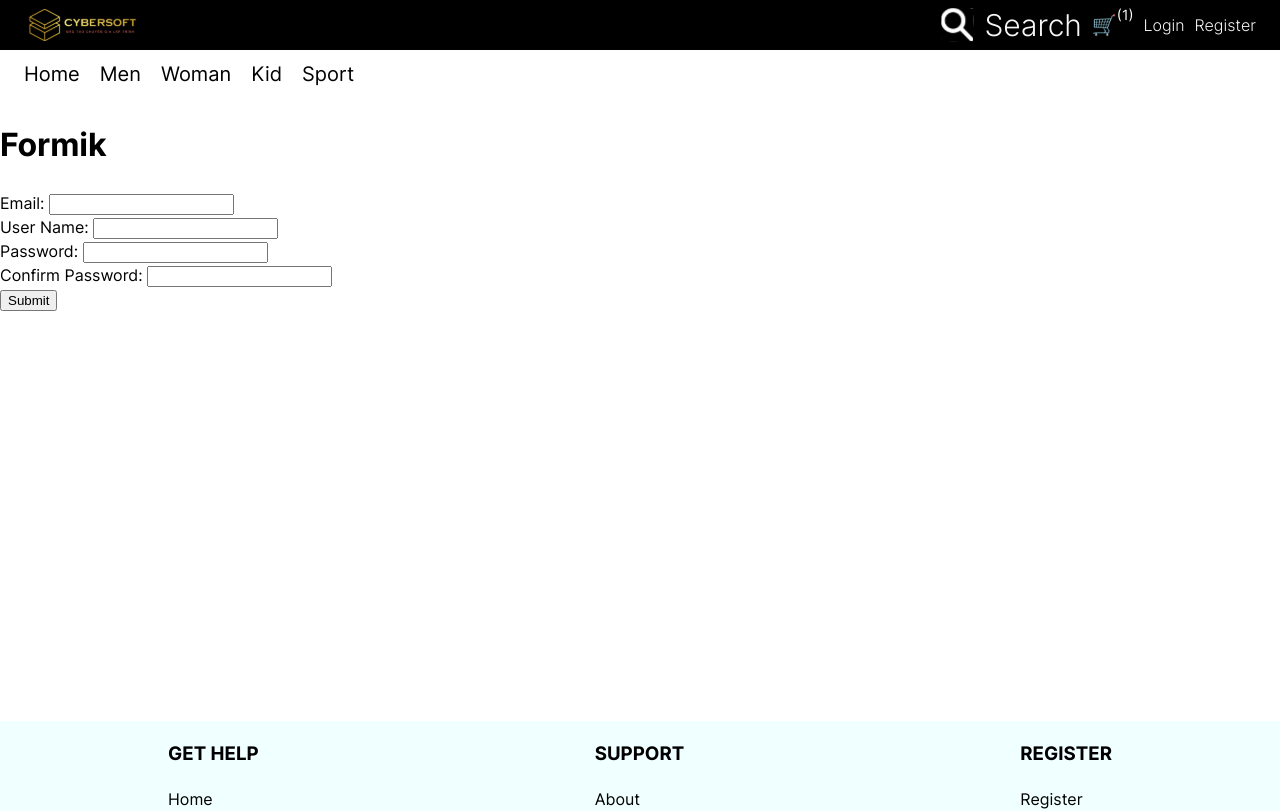
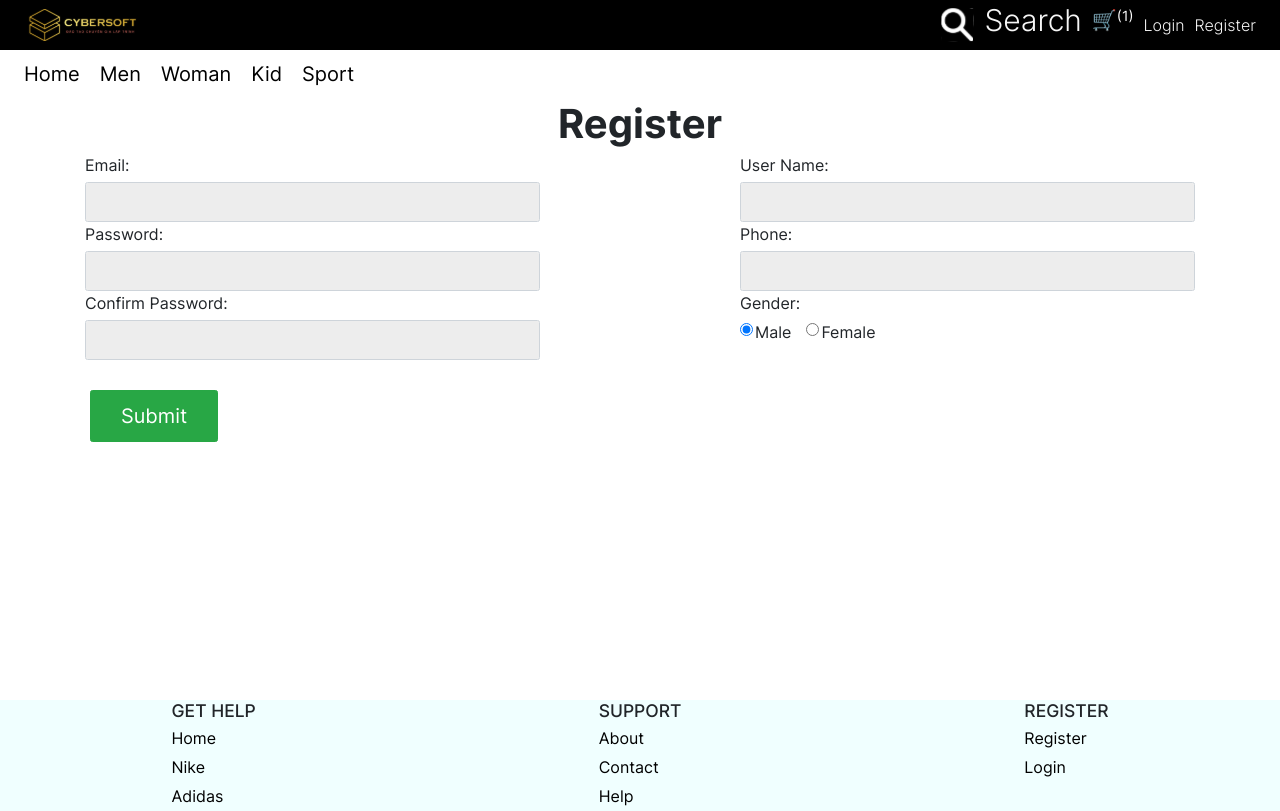
Before and after one commit to nanomax2509/CAPSTONE-REACT, a React (Vite) app: page /register in a window 1280 px wide. Shown: the top 811 px of the page. Built offline with nearby package versions, Linux system fonts and the light colour scheme.

Commit message:
add code register

```diff
--- a/index.html
+++ b/index.html
@@ -1,13 +1,24 @@
 <!DOCTYPE html>
 <html lang="en">
+
 <head>
 	<meta charset="UTF-8" />
 	<link rel="icon" type="image/svg+xml" href="/vite.svg" />
 	<meta name="viewport" content="width=device-width, initial-scale=1.0" />
 	<title>Vite + React</title>
+	<link rel="stylesheet" href="https://cdn.jsdelivr.net/npm/bootstrap@4.6.2/dist/css/bootstrap.min.css"
+		integrity="sha384-xOolHFLEh07PJGoPkLv1IbcEPTNtaed2xpHsD9ESMhqIYd0nLMwNLD69Npy4HI+N" crossorigin="anonymous">
 </head>
+
 <body>
 	<div id="root"></div>
 	<script type="module" src="/src/main.jsx"></script>
+	<script src="https://cdn.jsdelivr.net/npm/jquery@3.5.1/dist/jquery.slim.min.js"
+		integrity="sha384-DfXdz2htPH0lsSSs5nCTpuj/zy4C+OGpamoFVy38MVBnE+IbbVYUew+OrCXaRkfj"
+		crossorigin="anonymous"></script>
+	<script src="https://cdn.jsdelivr.net/npm/bootstrap@4.6.2/dist/js/bootstrap.bundle.min.js"
+		integrity="sha384-Fy6S3B9q64WdZWQUiU+q4/2Lc9npb8tCaSX9FK7E8HnRr0Jz8D6OP9dO5Vg3Q9ct"
+		crossorigin="anonymous"></script>
 </body>
+
 </html>
--- a/package.json
+++ b/package.json
@@ -10,9 +10,15 @@
         "preview": "vite preview"
     },
     "dependencies": {
+        "@fortawesome/fontawesome-svg-core": "^6.4.2",
+        "@fortawesome/free-brands-svg-icons": "^6.4.2",
+        "@fortawesome/free-regular-svg-icons": "^6.4.2",
+        "@fortawesome/free-solid-svg-icons": "^6.4.2",
+        "@fortawesome/react-fontawesome": "^0.2.0",
         "@reduxjs/toolkit": "^1.9.5",
         "antd": "^5.5.0",
         "axios": "^1.4.0",
+        "bootstrap-icons": "^1.10.5",
         "formik": "^2.4.0",
         "react": "^18.2.0",
         "react-dom": "^18.2.0",
--- a/src/pages/Register/Register.jsx
+++ b/src/pages/Register/Register.jsx
@@ -3,19 +3,25 @@ import './Register.scss';
 
 function Register() {
 	const [values, setValues] = useState({
-		userName: '',
+		email: '',
+		name: '',
 		password: '',
 		confirmPassword: '',
+		phone: '',
+		gender: true,
 	});
 
 	const [errors, setErrors] = useState({
-		userName: '',
+		email: '',
+		name: '',
 		password: '',
 		confirmPassword: '',
+		phone: '',
+		gender: true,
 	});
 
 	// const [touched, setTouched] = useState({
-	// 	userName: '',
+	// 	name: '',
 	// 	password: '',
 	// 	confirmPassword: '',
 	// });
@@ -40,11 +46,11 @@ function Register() {
 		const { value, name } = event.target;
 		const newErrors = {};
 
-		if (name === 'userName') {
+		if (name === 'name') {
 			if (value === '') {
-				newErrors.userName = 'Username is required';
+				newErrors.name = 'name is required';
 			} else {
-				newErrors.userName = '';
+				newErrors.name = '';
 			}
 		}
 
@@ -73,15 +79,26 @@ function Register() {
 	return (
 		<form onSubmit={handleSubmit}>
 			<div>
-				<label>User Name: </label>
+				<label>Email</label>
 				<input
 					onBlur={handleBlur}
 					onChange={handleChangeValue}
 					type='text'
-					name='userName'
-					value={values.userName}
+					name='email'
+					value={values.email}
 				/>
-				{errors.userName && <p>{errors.userName}</p>}
+				{errors.name && <p>{errors.name}</p>}
+			</div>
+			<div>
+				<label>Name</label>
+				<input
+					onBlur={handleBlur}
+					onChange={handleChangeValue}
+					type='text'
+					name='name'
+					value={values.name}
+				/>
+				{errors.name && <p>{errors.name}</p>}
 			</div>
 
 			<div>
@@ -107,7 +124,31 @@ function Register() {
 				/>
 				{errors.confirmPassword && <p>{errors.confirmPassword}</p>}
 			</div>
-
+			<div>
+				<label>Phone</label>
+				<input
+					onBlur={handleBlur}
+					onChange={handleChangeValue}
+					type='text'
+					name='phone'
+					value={values.phone}
+				/>
+				{errors.name && <p>{errors.name}</p>}
+			</div>
+			<div>
+				<label>Gender</label>
+				<select
+					onBlur={handleBlur}
+					onChange={handleChangeValue}
+					name="gender"
+					value={values.gender}
+				>
+					<option value="">Select gender</option>
+					<option value="true">Male</option>
+					<option value="false">Female</option>
+				</select>
+				{errors.gender && <p>{errors.gender}</p>}
+			</div>
 			<button type='submit'>Submit</button>
 		</form>
 	);
--- a/src/pages/Register/Register.scss
+++ b/src/pages/Register/Register.scss
@@ -0,0 +1,23 @@
+.register-title{
+    text-align: center;
+    font-size: 40px;
+    font-weight: 700;
+}
+.register-col{
+    padding: 0 10rem;
+    .register-input{
+        background-color:  #21212114;
+        color: black;
+        height: 4rem;
+        font-size: 16px;
+    }
+}
+.btn-submit{
+    margin-top: 3rem;
+    margin-left: 9rem;
+    padding: 1rem 3rem;
+    font-size: 20px;
+}
+.register-error{
+    margin: 2rem 0 0 9rem;
+}
--- a/src/pages/Register/RegisterFormik.jsx
+++ b/src/pages/Register/RegisterFormik.jsx
@@ -7,7 +7,7 @@ import { useNavigate } from 'react-router-dom';
 // Yup để validate.
 import * as Yup from 'yup';
 import axios from 'axios';
-
+const phoneRegExp = /^[+]*[(]{0,1}[0-9]{1,4}[)]{0,1}[-\s\./0-9]*$/
 const schemaRegister = Yup.object({
 	email: Yup.string().email().required('Username is required'),
 	userName: Yup.string()
@@ -23,23 +23,24 @@ const schemaRegister = Yup.object({
 		.oneOf([Yup.ref('password')], 'Confirm Password Must be matched') // yêu cầu password với confirmPassword giống nhau.
 		.min(6, 'Must be at least 2 characters')
 		.max(10, 'Must be 10 characters or less'),
+	phone: Yup.string().required().matches(phoneRegExp, 'Phone number is not valid'),
 });
 
-const validate = (values) => {
-	const errors = {};
-	if (!values.userName) {
-		errors.userName = 'Required';
-	} else if (values.userName.length > 15) {
-		errors.userName = 'Must be 15 characters or less';
-	}
+// const validate = (values) => {
+// 	const errors = {};
+// 	if (!values.userName) {
+// 		errors.userName = 'Required';
+// 	} else if (values.userName.length > 15) {
+// 		errors.userName = 'Must be 15 characters or less';
+// 	}
 
-	if (!values.password) {
-		errors.password = 'Required';
-	} else if (values.password.length > 20) {
-		errors.password = 'Must be 20 characters or less';
-	}
-	return errors;
-};
+// 	if (!values.password) {
+// 		errors.password = 'Required';
+// 	} else if (values.password.length > 20) {
+// 		errors.password = 'Must be 20 characters or less';
+// 	}
+// 	return errors;
+// };
 
 // Nếu sử dụng các component của formik (Field, ErrorMessage) thì phải bọc nó ở bên trong component <Formik> thì mới hoạt động được.
 
@@ -49,6 +50,7 @@ const validate = (values) => {
 
 function RegisterFormik() {
 	const navigate = useNavigate();
+	const [errorMessage, setErrorMessage] = useState('');
 
 	const formik = useFormik({
 		initialValues: {
@@ -56,6 +58,8 @@ function RegisterFormik() {
 			password: '',
 			confirmPassword: '',
 			email: '',
+			phone: '',
+			gender: true,
 		},
 
 		validationSchema: schemaRegister, // sử dụng thư viện để validate
@@ -70,8 +74,8 @@ function RegisterFormik() {
 						email: values.email,
 						password: values.password,
 						name: values.userName,
-						gender: true,
-						phone: '0123456789',
+						gender: values.gender,
+						phone: values.phone,
 					}
 				);
 
@@ -79,17 +83,20 @@ function RegisterFormik() {
 				// nếu đăng ký thành công thì chuyển về trang login.
 				navigate('/login');
 			} catch (err) {
+
 				console.log(err);
+				setErrorMessage('Registration failed. Email is already in use. Please use another email!!');
 			}
 		},
 	});
 
 	return (
 		<form onSubmit={formik.handleSubmit}>
-			<h1>Formik</h1>
-			<div>
-				<label>Email: </label>
-				<input
+			<h1 className='register-title'>Register</h1>
+			<div className="row">
+				<div className='col-6  register-col'>
+					<label className='d-block '>Email: </label>
+					<input className="form-control register-input"
 						type='text'
 						name='email'
 						// value={formik.values.userName}
@@ -100,12 +107,13 @@ function RegisterFormik() {
 
 					{/* touched: khi nào người dùng đã ghé qua field userName thì mới validate */}
 					{formik.errors.email && formik.touched.email && (
-					<p>{formik.errors.email}</p>
+						<p className='text-danger'>{formik.errors.email}</p>
 					)}
 				</div>
-			<div>
-				<label>User Name: </label>
-				<input
+
+				<div className='col-6 register-col'>
+					<label className='d-block '>User Name: </label>
+					<input className="form-control register-input"
 						type='text'
 						name='userName'
 						// value={formik.values.userName}
@@ -116,13 +124,13 @@ function RegisterFormik() {
 
 					{/* touched: khi nào người dùng đã ghé qua field userName thì mới validate */}
 					{formik.errors.userName && formik.touched.userName && (
-					<p>{formik.errors.userName}</p>
+						<p className='text-danger'>{formik.errors.userName}</p>
 					)}
 				</div>
 
-			<div>
-				<label>Password: </label>
-				<input
+				<div className='col-6 register-col'>
+					<label className='d-block '>Password: </label>
+					<input className="form-control register-input"
 						type='text'
 						name='password'
 						// value={formik.values.password}
@@ -133,13 +141,28 @@ function RegisterFormik() {
 					/>
 
 					{formik.errors.password && formik.touched.password && (
-					<p>{formik.errors.password}</p>
+						<p className='text-danger'>{formik.errors.password}</p>
 					)}
 				</div>
+				<div className='col-6 register-col'>
+					<label className='d-block '>Phone: </label>
+					<input className="form-control register-input"
+						type='string'
+						name='phone'
+						// value={formik.values.userName}
+						// onChange={formik.handleChange}
+						// onBlur={formik.handleBlur}
+						{...formik.getFieldProps('phone')}
+					/>
 
-			<div>
-				<label>Confirm Password: </label>
-				<input
+					{/* touched: khi nào người dùng đã ghé qua field userName thì mới validate */}
+					{formik.errors.phone && formik.touched.phone && (
+						<p className='text-danger'>{formik.errors.phone}</p>
+					)}
+				</div>
+				<div className='col-6 register-col'>
+					<label className='d-block '>Confirm Password: </label>
+					<input className="form-control register-input "
 						type='text'
 						name='confirmPassword'
 						// value={formik.values.confirmPassword}
@@ -150,11 +173,47 @@ function RegisterFormik() {
 					/>
 
 					{formik.errors.confirmPassword && formik.touched.confirmPassword && (
-					<p>{formik.errors.confirmPassword}</p>
+						<p className='text-danger'>{formik.errors.confirmPassword}</p>
 					)}
 				</div>
+				<div className="col-6 register-col">
+					<label className="d-block">Gender: </label>
+					<div className="form-check d-inline mr-4">
+						<input
+							className="form-check-input"
+							type="radio"
+							name="gender"
+							value={true}
+							checked={formik.values.gender === true}
+							onChange={formik.handleChange}
+							onBlur={formik.handleBlur}
+						/>
+						<label className="form-check-label ml-1" htmlFor="gender">
+							Male
+						</label>
+					</div>
+					<div className="form-check d-inline">
+						<input
+							className="form-check-input"
+							type="radio"
+							name="gender"
+							value={false}
+							checked={formik.values.gender === false}
+							onChange={formik.handleChange}
+							onBlur={formik.handleBlur}
+						/>
+						<label className="form-check-label ml-1" htmlFor="gender">
+							Female
+						</label>
+					</div>
+					{formik.errors.gender && formik.touched.gender && (
+						<p className="text-danger">{formik.errors.gender}</p>
+					)}
+				</div>
+			</div>
 
-			<button type='submit'>Submit</button>
+			<button className='btn-success btn btn-submit' type='submit'>Submit</button>
+			{errorMessage && <p className="text-danger register-error">{errorMessage}</p>}
 		</form>
 	);
 }
```
Also changed, not shown: 1 other file (tests, documents, lock files or other folders). Lines whose indentation alone changed are shown as unchanged.
